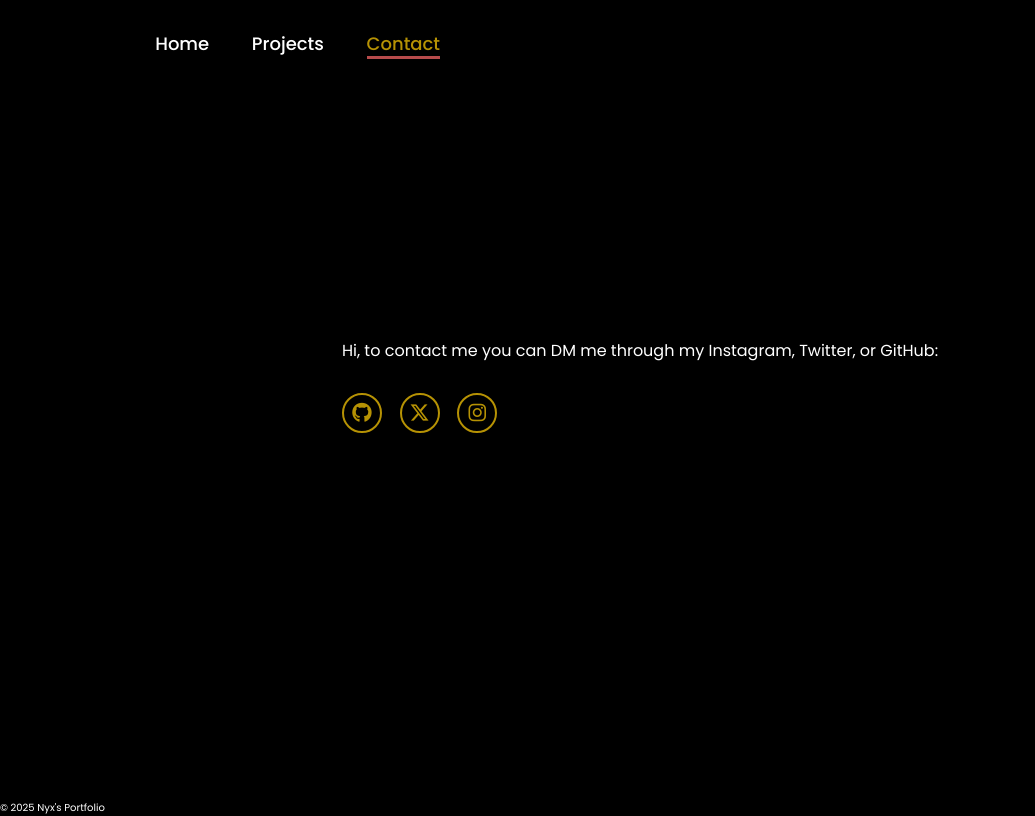
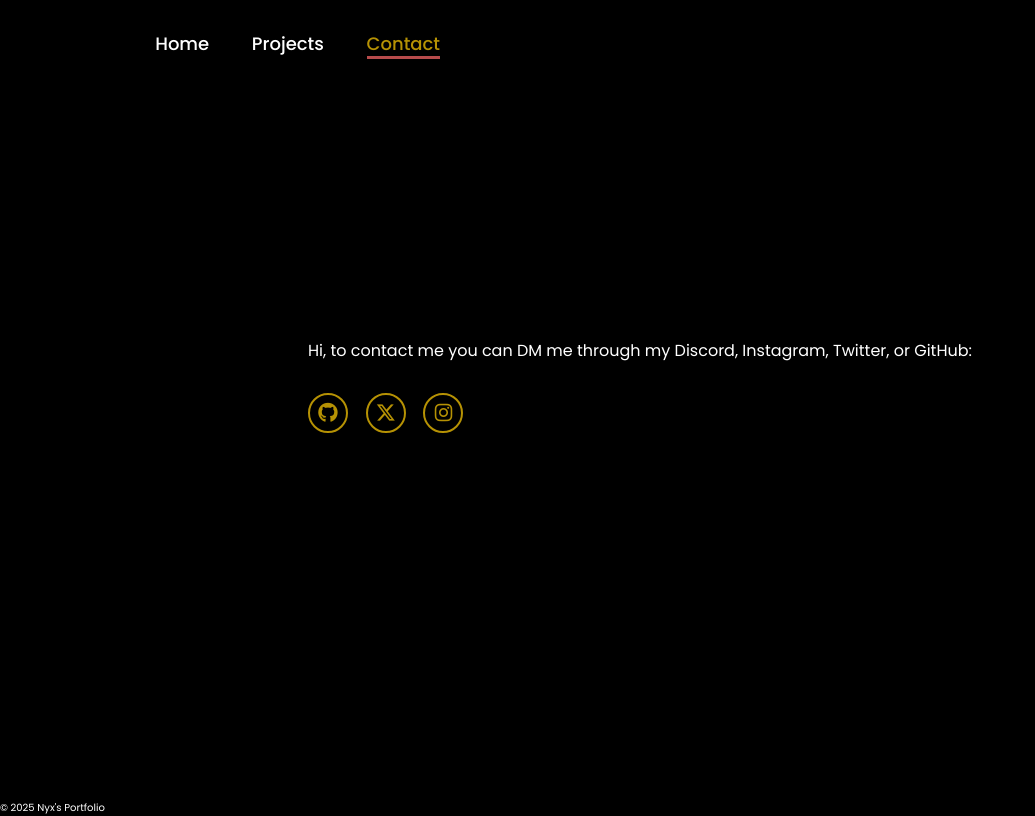
Before and after one commit to NyxMagen/portfolio, a plain HTML site: page Contact.html in a window 1280 px wide. Shown: the whole page, without its empty margins (0-1035 px from the left). Drawn offline with Linux system fonts and the light colour scheme.

Commit message:
Update Contact.html

```diff
--- a/Contact.html
+++ b/Contact.html
@@ -17,7 +17,7 @@
     </header>
     <section class="home">
         <div class="home-content">
-            <p>Hi, to contact me you can DM me through my Instagram, Twitter, or GitHub:</p>
+            <p>Hi, to contact me you can DM me through my Discord, Instagram, Twitter, or GitHub:</p>
 
             <div class="social-icons">
                 <a href="https://github.com/NyxMagen" target="_blank" aria-label="GitHub"><i class="fa-brands fa-github"></i></a>
```
